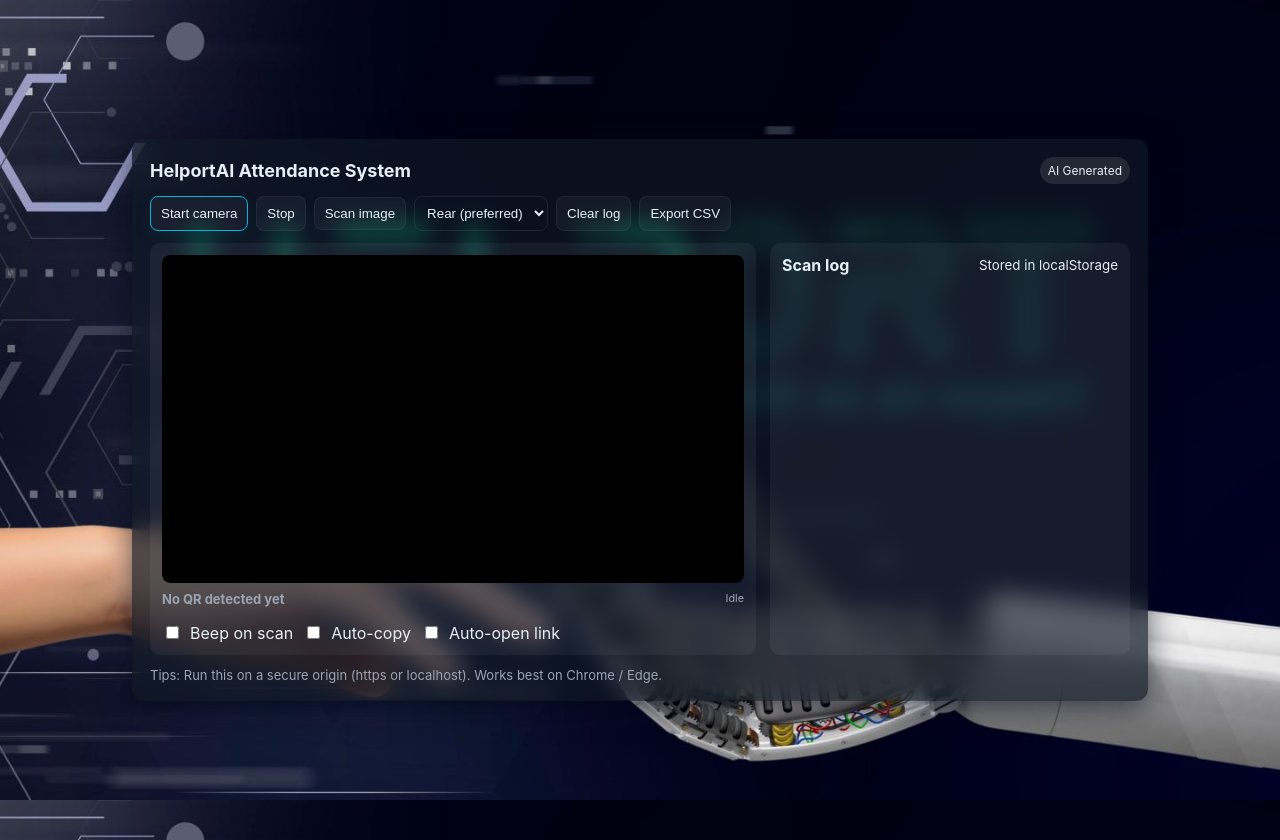
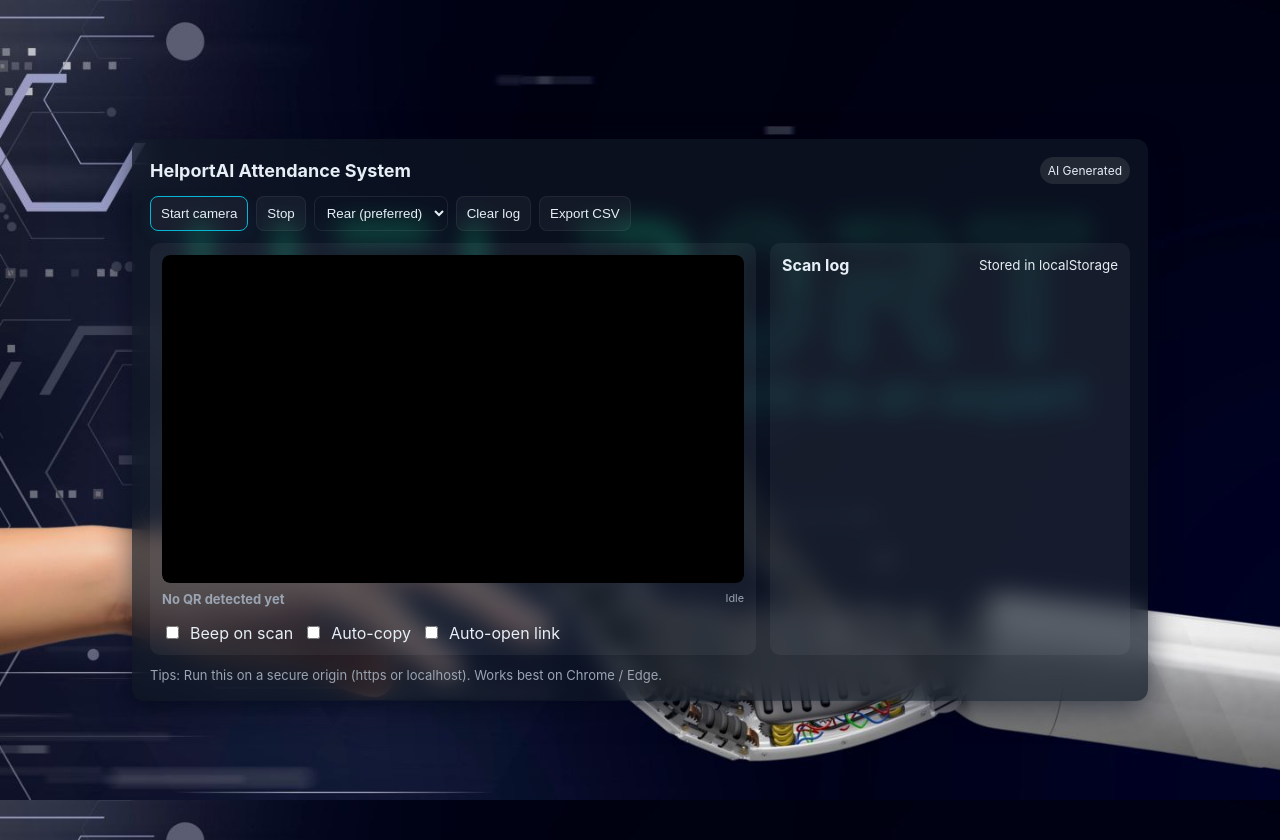
Before and after one commit to Yhobert/HelportAi_Att.System, a plain HTML site: page index.html in a window 1280 px wide. Drawn offline with Linux system fonts and the light colour scheme.

Commit message:
Update index.html

```diff
--- a/index.html
+++ b/index.html
@@ -20,10 +20,6 @@
     <div class="controls">
       <button id="startBtn" class="primary">Start camera</button>
       <button id="stopBtn">Stop</button>
-      <label class="flex" title="Upload image to scan">
-        <input id="fileInput" type="file" accept="image/*">
-        <button>Scan image</button>
-      </label>
       <select id="facingSelect" class="select">
         <option value="environment">Rear (preferred)</option>
         <option value="user">Front</option>
```
